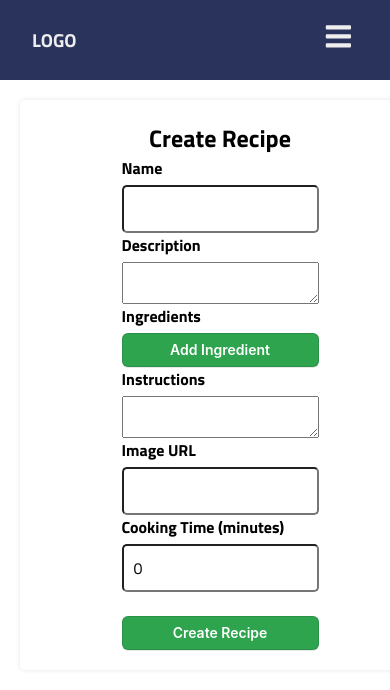
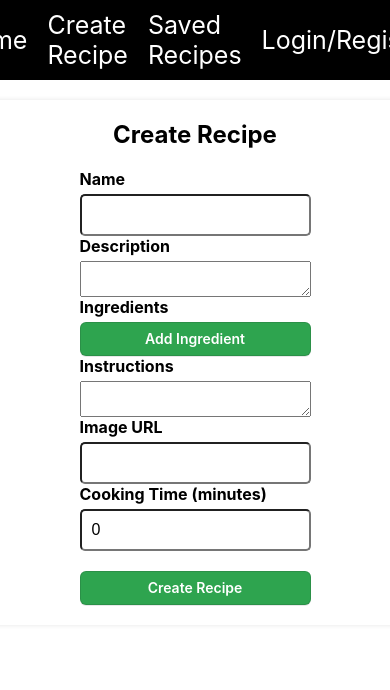
Before and after one commit to Charanreddy27/MERN-RECIPE, a React (Create React App) app in the folder client/: page /create-recipe in a window 390 px wide. Shown: the top 690 px of the page. Built offline with nearby package versions, Linux system fonts and the light colour scheme.

Commit message:
bug-fixed-no-ui

```diff
--- a/client/src/App.css
+++ b/client/src/App.css
@@ -1,4 +1,4 @@
-.recipe-base {
+.App {
   display: flex;
   flex-direction: column;
   justify-content: center;
@@ -50,7 +50,7 @@ input {
   border-radius: 5px;
 }
 
-/* .navbar {
+.navbar {
   margin: 0;
   width: 100%;
   height: 80px;
@@ -60,7 +60,7 @@ input {
   align-items: center;
   color: white;
   text-decoration: none;
-} */
+}
 
 a {
   color: white;
@@ -212,7 +212,6 @@ p {
   border-radius: 6px;
   box-shadow: rgba(27, 31, 35, .1) 0 1px 0;
   box-sizing: border-box;
-  z-index: -1;
   color: #fff;
   cursor: pointer;
   display: inline-block;
--- a/client/src/App.js
+++ b/client/src/App.js
@@ -17,7 +17,7 @@ function App() {
           <Route path="/" element={<Home />} />
           <Route path="/create-recipe" element={<CreateRecipe />} />
           <Route path="/saved-recipes" element={<SavedRecipes />} />
-          <Route path="/auth" element={<Login />} />
+          <Route path="/auth" element={<Auth />} />
           <Route path="/login" element ={<Login/>}/>
           <Route path="/signup" element={<Signup/>}/>
         </Routes>
--- a/client/src/components/navbar.css
+++ /dev/null
@@ -1,89 +0,0 @@
-@import url("https://fonts.googleapis.com/css2?family=Titillium+Web:wght@300;400;700&display=swap");
-
-* {
-	padding: 0;
-	margin: 0;
-	box-sizing: border-box;
-	font-family: "Titillium Web", sans-serif;
-}
-
-:root {
-	--mainColor: #29335c;
-	--mainColorLight: #5767aa;
-	--secondaryColor: #db2b39;
-	--textColor: #eee;
-}
-
-header {
-	display: flex;
-	align-items: center;
-	justify-content: space-between;
-	height: 80px;
-	padding: 0 2rem;
-	background-color: var(--mainColor);
-	color: var(--textColor);
-}
-
-nav a {
-	margin: 0 1rem;
-	color: var(--textColor);
-	text-decoration: none;
-}
-
-nav a:hover {
-	color: var(--secondaryColor);
-}
-
-header .nav-btn {
-	padding: 5px;
-	cursor: pointer;
-	background: transparent;
-	border: none;
-	outline: none;
-	color: var(--textColor);
-	visibility: hidden;
-	opacity: 0;
-	font-size: 1.8rem;
-}
-
-header div,
-nav {
-	display: flex;
-	align-items: center;
-}
-
-@media only screen and (max-width: 1024px) {
-	header .nav-btn {
-		visibility: visible;
-		opacity: 1;
-	}
-
-	header nav {
-		position: fixed;
-		top: -100vh;
-		left: 0;
-		height: 100%;
-		width: 100%;
-		display: flex;
-		flex-direction: column;
-		align-items: center;
-		justify-content: center;
-		gap: 1.5rem;
-		background-color: var(--mainColor);
-		transition: 1s;
-	}
-
-	header .responsive_nav {
-		transform: translateY(100vh);
-	}
-
-	nav .nav-close-btn {
-		position: absolute;
-		top: 2rem;
-		right: 2rem;
-	}
-
-	nav a {
-		font-size: 1.5rem;
-	}
-}
--- a/client/src/components/navbar.js
+++ b/client/src/components/navbar.js
@@ -1,47 +1,9 @@
 import React from "react";
 import { Link, useNavigate } from "react-router-dom";
 import { useCookies } from "react-cookie";
-// import { Login } from './../pages/login';
 
-// export const Navbar = () => {
-//   const [cookies, setCookies] = useCookies(["access_token"]);
-//   const navigate = useNavigate();
-
-//   const logout = () => {
-//     setCookies("access_token", "");
-//     window.localStorage.clear();
-//     navigate("/auth");
-//   };
-//   return (
-//     <div className="navbar">
-//       <Link to="/">Home</Link>
-//       <Link to="/create-recipe">Create Recipe</Link>
-//       <Link to="/saved-recipes">Saved Recipes</Link>
-//       {!cookies.access_token ? (
-//         <Link to="/login">Login</Link>
-//       ) : (
-//         <button className="button-logout" onClick={logout}> Logout </button>
-//       )}
-//     </div>
-//   );
-// };
-
-
-
-import { useRef } from "react";
-import { FaBars, FaTimes } from "react-icons/fa";
-import "./navbar.css";
-
-export const Navbar=()=> {
-	const navRef = useRef();
-
-	const showNavbar = () => {
-		navRef.current.classList.toggle(
-			"responsive_nav"
-		);
-	};
-
-	  const [cookies, setCookies] = useCookies(["access_token"]);
+export const Navbar = () => {
+  const [cookies, setCookies] = useCookies(["access_token"]);
   const navigate = useNavigate();
 
   const logout = () => {
@@ -49,35 +11,16 @@ export const Navbar=()=> {
     window.localStorage.clear();
     navigate("/auth");
   };
-
-	return (
-		<header>
-			<h3>LOGO</h3>
-			<nav ref={navRef}>
-				<a><Link to="/">Home</Link></a>
-				<a><Link to="/create-recipe">Create Recipe</Link></a>
-				<a><Link to="/saved-recipes">Saved Recipes</Link></a>
-				<a>{!cookies.access_token ? (
-        <Link to="/login">Login</Link>
-       ) : (
-         <button className="button-logout" onClick={logout}> Logout </button>
-       )}</a>
-	   <a>{!cookies.access_token ? (
-        <Link to="/signup">Signup</Link>
-       ) : (
-         " "
-       )}</a>
-				<button
-					className="nav-btn nav-close-btn"
-					onClick={showNavbar}>
-					<FaTimes />
-				</button>
-			</nav>
-			<button
-				className="nav-btn"
-				onClick={showNavbar}>
-				<FaBars />
-			</button>
-		</header>
-	);
-}
+  return (
+    <div className="navbar">
+      <Link to="/">Home</Link>
+      <Link to="/create-recipe">Create Recipe</Link>
+      <Link to="/saved-recipes">Saved Recipes</Link>
+      {!cookies.access_token ? (
+        <Link to="/login">Login/Register</Link>
+      ) : (
+        <button className="button-logout" onClick={logout}> Logout </button>
+      )}
+    </div>
+  );
+};
--- a/client/src/pages/create-recipe.js
+++ b/client/src/pages/create-recipe.js
@@ -55,7 +55,7 @@ export const CreateRecipe = () => {
   };
 
   return (
-    <div className="create-recipe recipe-base">
+    <div className="create-recipe">
       <h2>Create Recipe</h2>
       <form onSubmit={handleSubmit}>
         <label htmlFor="name">Name</label>
--- a/client/src/pages/home.js
+++ b/client/src/pages/home.js
@@ -48,7 +48,7 @@ export const Home = () => {
   const isRecipeSaved = (id) => savedRecipes.includes(id);
 
   return (
-    <div className="recipe-base">
+    <div>
       <h1>Recipes</h1>
       <ul>
         {recipes.map((recipe) => (
--- a/client/src/pages/login.js
+++ b/client/src/pages/login.js
@@ -28,7 +28,6 @@ export const Login = () => {
     };
 
     return (
-        <div className="recipe-base">
       <div className="auth-container">
         <form onSubmit={handleSubmit}>
           <h2>Login</h2>
@@ -56,6 +55,5 @@ export const Login = () => {
           <h2> Not an User..?  <button className="button-switch"><Link to="/signup">Signup</Link></button></h2>
         </form>
       </div>
-      </div>
     );
   };
--- a/client/src/pages/signup.js
+++ b/client/src/pages/signup.js
@@ -25,7 +25,6 @@ export const Signup = () => {
     };
 
     return (
-        <div className="recipe-base">
       <div className="auth-container">
         <form onSubmit={handleSubmit}>
           <h2>Register</h2>
@@ -54,6 +53,5 @@ export const Signup = () => {
 
         </form>
       </div>
-      </div>
     );
   };
```
